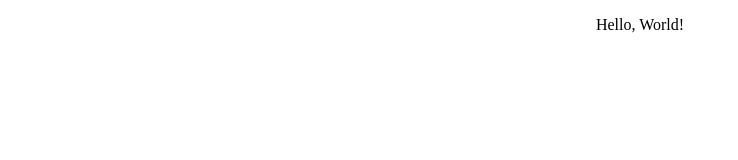
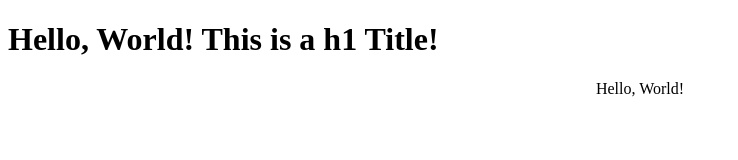
Before and after one commit to George-LJH/introductionToHtmlCssJavascript, a plain HTML site: page index.html in a window 1280 px wide. Shown: the whole page, without its empty margins (0-738 px from the left). Drawn offline with Linux system fonts and the light colour scheme.

Commit message:
changed .wakatime-project

```diff
--- a/index.html
+++ b/index.html
@@ -6,6 +6,7 @@
 </head>
 
 <body>
+    <h1>Hello, World! This is a h1 Title!</h1>
     <p>Hello, World!</p>
 </body>
 
--- a/style.css
+++ b/style.css
@@ -1,3 +1,6 @@
 p {
     text-align: center;
 }
+h1 {
+    text-align: left;
+}
```
Also changed, not shown: 1 other file.
